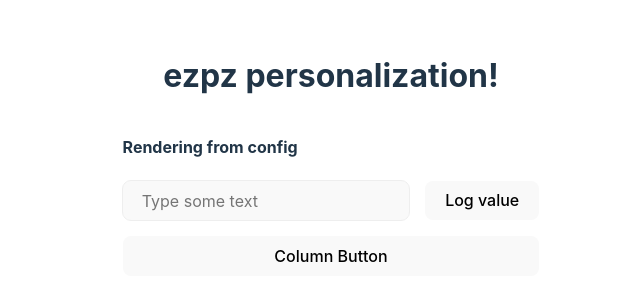
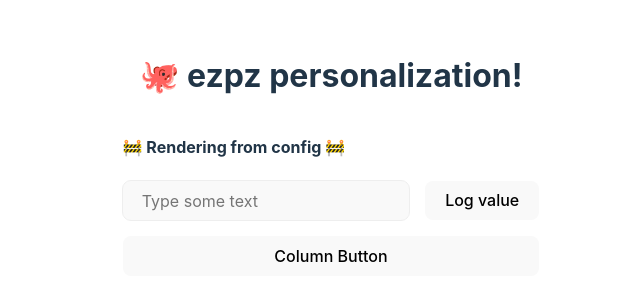
Before and after one commit to ornelasEduardo/ezpz, a React (Vite) app: page / in a window 1280 px wide. Shown: the part 244-544 px from the top of the page, without its empty margins (309-949 px from the left). Built offline with nearby package versions, Linux system fonts and the light colour scheme.

Commit message:
Just adding some fun emojis

```diff
--- a/src/App.tsx
+++ b/src/App.tsx
@@ -7,10 +7,10 @@ import StackLayout from "./quecool/components/StackLayout";
 function App() {
   return (
     <>
-      <h1>ezpz personalization!</h1>
+      <h1>🐙 ezpz personalization!</h1>
 
       <StackLayout alignItems="flex-start">
-        <h4>Rendering from config</h4>
+        <h4>🚧 Rendering from config 🚧</h4>
         <RenderLayout layout={config} widgetMap={widgetMap} />
       </StackLayout>
     </>
```
